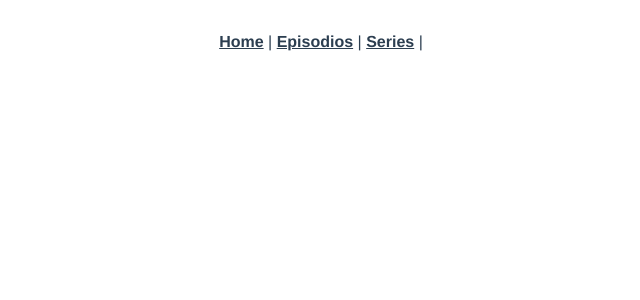
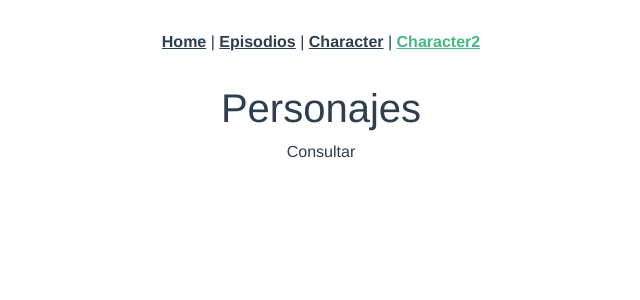
Before and after one commit to SarahiAbigail/project-lab, a Vue app: page /Character2 in a window 1280 px wide. Shown: the top 300 px of the page, without its empty margins (319-959 px from the left). Built offline with nearby package versions, Linux system fonts and the light colour scheme.

Commit message:
Personajes y Episodios cargados

```diff
--- a/src/App.vue
+++ b/src/App.vue
@@ -3,7 +3,8 @@
     <div id="nav">
       <router-link to="/">Home</router-link> |
       <router-link to="/Episodes">Episodios</router-link> |
-      <router-link to="/Series">Series</router-link> |
+      <router-link to="/Character">Character</router-link> |
+      <router-link to="/Character2">Character2</router-link>
     </div>
     <router-view/>
   </div>
--- a/src/router/index.js
+++ b/src/router/index.js
@@ -16,9 +16,14 @@ const routes = [
     component: () => import(/* webpackChunkName: "Episodes" */ '../views/Episodes.vue')
   },
   {
-    path: '/Series',
-    name: 'Series',
-    component: () => import(/* webpackChunkName: "Series" */ '../views/Series.vue')
+    path: '/Character',
+    name: 'Character',
+    component: () => import(/* webpackChunkName: "Character" */ '../views/Character.vue')
+  },
+  {
+    path: '/Character2',
+    name: 'Character2',
+    component: () => import(/* webpackChunkName: "Character2" */ '../views/Character2.vue')
   }
 ]
 
--- a/src/views/Series.vue
+++ b/src/views/Character.vue
@@ -31,6 +31,8 @@
                 </table>
 
             </div>
+
+
         <Footer />
     </div>
 </template>
@@ -58,7 +60,11 @@ export default {
   methods:{
     fetch() {
       let result = axios.get("https://rickandmortyapi.com/api/character").then(res => {
+
+        //resivimos los personajes
         this.characters = res.data.results;
+        //setemos las paginas
+        this.page = res.data.info.pages;
         console.log(res.data);
         console.log(result);
       })
--- /dev/null
+++ b/src/views/Character2.vue
@@ -0,0 +1,71 @@
+<template>
+  <div class="Episodios" id="app">
+    <div class="hero is-white is-gradient is-bold">
+      <div class="hero-body">
+        <h1 class="title">
+          <span class="hs text success">Personajes</span>
+        </h1>
+            <button class="button" v-on:click="fetch">Consultar</button>
+      </div>
+
+    </div>
+
+      <div class="container">
+
+        <div class="column is-12-mobile is-4-desktop" v-for="character of characters" v-bind:key="character.id">
+
+          <div class="card">
+            <div class="card-header"><img v-bind:src="character.image" v-bind:alt="character.name">
+            </div>
+
+          <div class="card-content">
+
+            <h3 class="title">{{ character.name }}</h3>
+            <button class="button is-succes is-small">ver mas</button>
+
+          </div>
+
+        </div>
+
+      </div>
+
+  </div>
+
+
+
+    <div v-for="character of characters" v-bind:key="character.id">
+    {{ character }}
+    </div>
+  </div>
+
+</template>
+
+<script>
+import axios from 'axios';
+
+export default {
+  name: "App" ,
+  data: function() {
+    return {
+      characters: []
+    };
+  },
+  methods:{
+    fetch() {
+      let result = axios.get("https://rickandmortyapi.com/api/character").then(res => {
+        this.characters = res.data.results;
+        console.log(res.data);
+        console.log(result);
+      })
+      .catch(err => {
+        console.log(err);
+      })
+    }
+  }
+
+    };
+
+
+
+
+</script>
--- a/src/views/Episodes.vue
+++ b/src/views/Episodes.vue
@@ -1,59 +1,66 @@
 <template>
-  <div class="Episodios" id="app">
-    <div class="hero is-white is-gradient is-bold">
-      <div class="hero-body">
-        <h1 class="title">
-          <span class="hs text success">Personajes</span>
-        </h1>
-            <button class="button" v-on:click="fetch">Consultar</button>
-      </div>
+    <div>
+        <Header/>
 
-    </div>
+            <div class="container izquierda">
 
-      <div class="container">
+                <button class="btn btn-primary" v-on:click="fetch()" >Mostrar Datos</button>
+                <br><br>
 
-        <div class="column is-12-mobile is-4-desktop" v-for="character of characters" v-bind:key="character.id">
 
-          <div class="card">
-            <div class="card-header"><img v-bind:src="character.image" v-bind:alt="character.name">
+                <table class="table table-hover">
+                <thead>
+                    <tr>
+                        <th scope="col">name</th>
+                        <th scope="col">air_date</th>
+                        <th scope="col">url</th>
+                    </tr>
+                </thead>
+                <tbody>
+                    <tr v-for="episode in episodes" :key="episode.id">
+                        <td>{{ episode.name }}</td>
+                        <td>{{ episode.air_date }}</td>
+                        <td>{{ episode.url }}</td>
+                    </tr>
+
+                </tbody>
+                </table>
+
             </div>
 
-          <div class="card-content">
 
-            <h3 class="title">{{ character.name }}</h3>
-            <button class="button is-succes is-small">ver mas</button>
-
-          </div>
-
-        </div>
-
-      </div>
-
-  </div>
+        <Footer />
+    </div>
+</template>
 
 
-
-    <div v-for="character of characters" v-bind:key="character.id">
-    {{ character }}
-    </div>
-  </div>
-
-</template>
-
 <script>
+import Header from '@/components/Header.vue';
+import Footer from '@/components/Footer.vue';
 import axios from 'axios';
 
 export default {
-  name: "App" ,
+  name: "App2" ,
   data: function() {
     return {
-      characters: []
+      episodes: []
     };
   },
+      components:{
+        Header,
+        Footer
+    },
+    created() {
+        this.fetch()
+    },
   methods:{
     fetch() {
-      let result = axios.get("https://rickandmortyapi.com/api/character").then(res => {
-        this.characters = res.data.results;
+      let result = axios.get("https://rickandmortyapi.com/api/episode").then(res => {
+
+        //resivimos los personajes
+        this.episodes = res.data.results;
+        //setemos las paginas
+        this.page = res.data.info.pages;
         console.log(res.data);
         console.log(result);
       })
@@ -63,9 +70,6 @@ export default {
     }
   }
 
-    };
-
-
-
+};
 
 </script>
```
Also changed, not shown: src/components/Character.vue (deleted).
